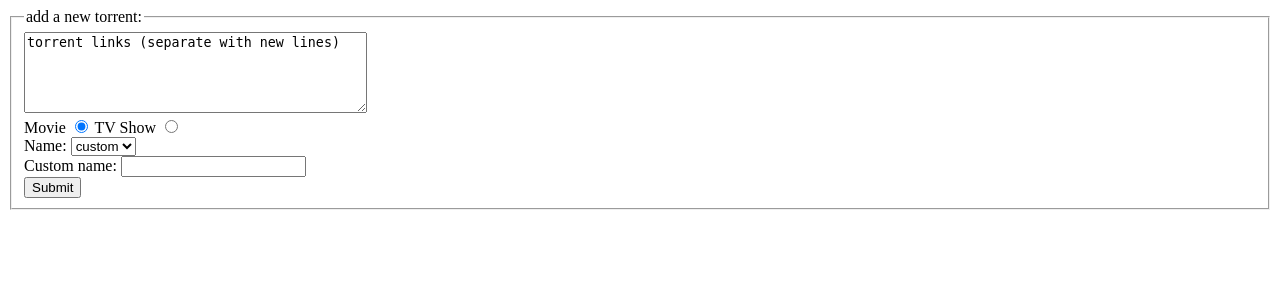
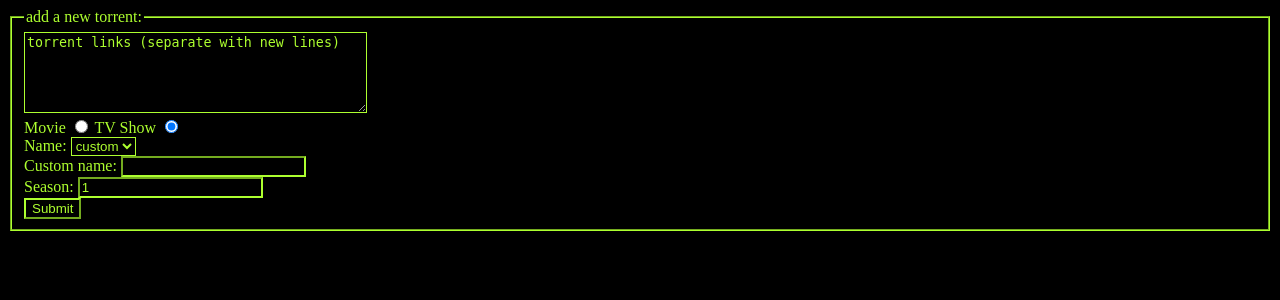
Before and after one commit to That-Canadian/final_84429117, a Flask app: template templates/index.html in a window 1280 px wide. Shown: the top 300 px of the page. Run offline with Flask 3, Linux system fonts and the light colour scheme; the template is opened without the code that fills it, so the values that code supplies are empty.

Commit message:
add color >:)

```diff
--- a/templates/index.html
+++ b/templates/index.html
@@ -1,5 +1,6 @@
 <!doctype html>
 
+<head>
     <title>add torrents to plex</title>
 
     <script type="text/javascript">
@@ -23,7 +24,17 @@
         }
     </script>
 
-<form method="post">
+    <style>
+        * {
+            color: greenyellow;
+            background: black;
+            border-color: greenyellow;
+        }
+    </style>
+</head>
+
+<body style="background-color:black">
+    <form method="post" style="color: greenyellow;">
         <fieldset>
             <legend>add a new torrent:</legend>
 
@@ -35,10 +46,10 @@
 
             <div>
                 <label for="typeMovie">Movie</label>
-            <input type="radio" id="typeMovie" name="type" value="movie" checked onchange="javascript:hideSeason();" />
+                <input type="radio" id="typeMovie" name="type" value="movie" onchange="javascript:hideSeason();" />
 
                 <label for="typeTV">TV Show</label>
-            <input type="radio" id="typeTV" name="type" value="tv" onchange="javascript:hideSeason();" />
+                <input type="radio" id="typeTV" name="type" value="tv" onchange="javascript:hideSeason();" checked />
             </div>
 
             <div>
@@ -58,8 +69,8 @@
             </div>
 
             <div>
-            <label id="season_label" for="season" style="display: none;">Season:</label>
-            <input type="number" id="season" name="season" style="display: none;">
+                <label id="season_label" for="season">Season:</label>
+                <input type="number" id="season" name="season" value="1">
             </div>
 
             <div>
@@ -75,3 +86,4 @@
 
     {%endfor%}
     {% endif %}
+</body>
```
Lines whose indentation alone changed are shown as unchanged.
